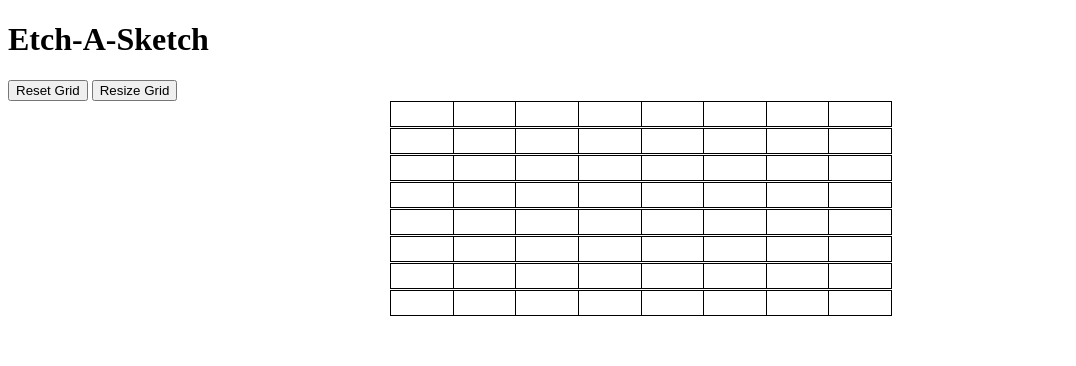
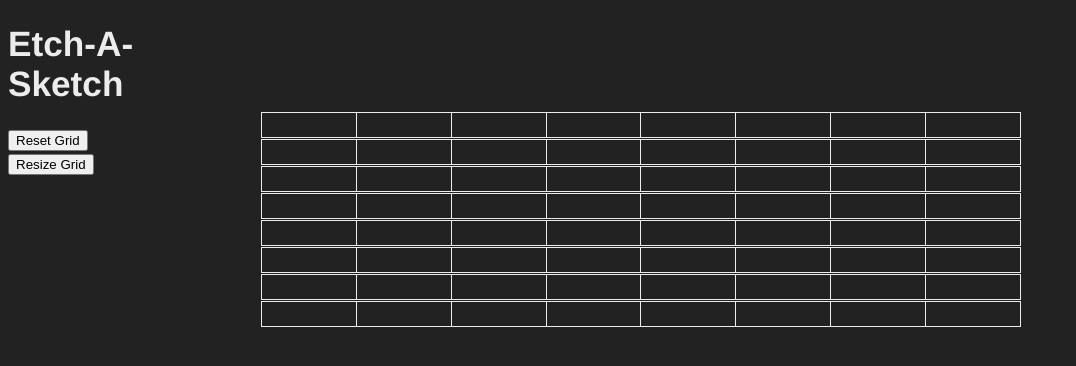
Before and after one commit to jacobbarnette/etch-a-sketch, a plain HTML site: page index.html in a window 1280 px wide. Shown: the whole page, without its empty margins (0-1076 px from the left). Drawn offline with Linux system fonts and the light colour scheme.

Commit message:
added styling

```diff
--- a/assets/css/styles.css
+++ b/assets/css/styles.css
@@ -1,17 +1,35 @@
 :root {
     --column-count: 8;
 }
+html {
+    background-color: #222222;
+    color: #ececec;
+}
+h1 {
+    font-size: 2.2em;
+    font-family: 'Franklin Gothic Medium', 'Arial Narrow', Arial, sans-serif;
+    width: 13%;
+}
+#buttons {
 
+    border: none;
+    border-radius: 5%;
+    font-size: 20px;
+    width: 10%;
+
+}
 #container {
-    max-width: 500px;
+    max-width: 60%;
     margin: 0 auto;
     display: grid;
     grid-gap: 1px;
     grid-template-columns: repeat(var(--column-count), 1fr);
+    margin-top: -5%;
+
 }
 
 .cards {
-    border: 1px solid black;
+    border: 1px solid #ececec;
     color: white;
     width: 100%;
     height: 1.5rem;
--- a/index.html
+++ b/index.html
@@ -8,8 +8,11 @@
 </head>
 <body>
     <h1>Etch-A-Sketch</h1>
-    <button id="resetBtn">Reset Grid</button>
-    <button id="gridSizeInput">Resize Grid</button>
+    <div id='buttons'>
+        <button id="resetBtn">Reset Grid</button>
+        <button id="gridSizeInput">Resize Grid</button>
+    </div>
+
 
     <div id="container">
 
```
